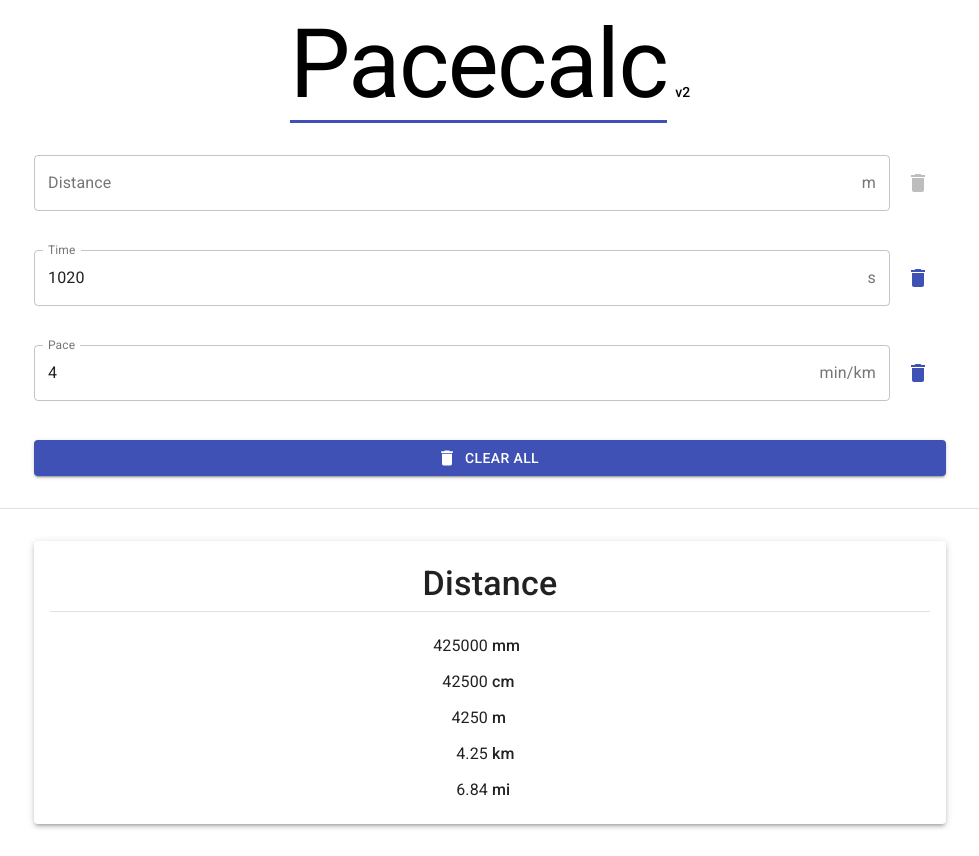
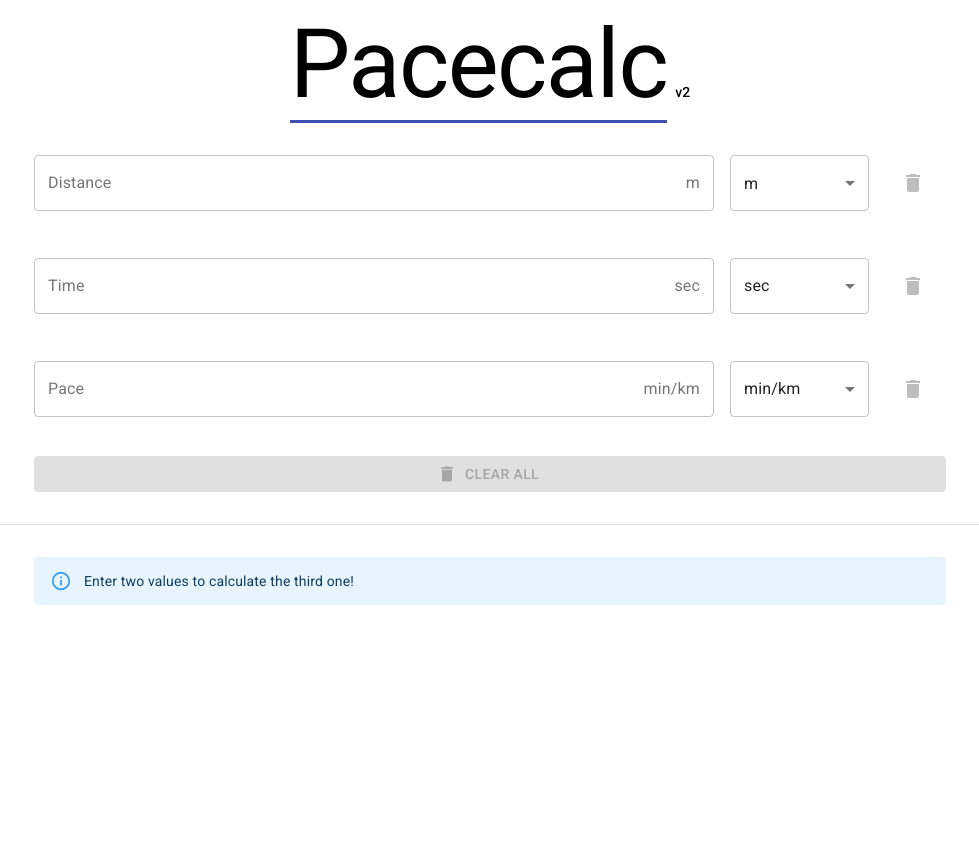
Before and after one commit to tobipch/pacecalc, a React (Create React App) app: page / in a window 1280 px wide. Shown: the whole page, without its empty margins (150-1129 px from the left). After the commit the page ends 800 px from the top, so only its background shows below. Built offline with nearby package versions, Linux system fonts and the light colour scheme.

Commit message:
Support multiple input formats selectable via select elements

```diff
--- a/src/App.js
+++ b/src/App.js
@@ -20,22 +20,27 @@ const useStyle = makeStyles(theme => ({
 
 const initialState = {
 	inputs: [
-		{inputName: "distance", inputValue:"", inputUnit:"m"},
-		{inputName: "time", inputValue:"1020", inputUnit:"s"},
-		{inputName: "pace", inputValue:"4", inputUnit:"min/km"}
+		{inputName:"distance", inputValue:"", inputUnit:"m", normalizedValue:null},
+		{inputName:"time", inputValue:"", inputUnit:"sec", normalizedValue:null},
+		{inputName:"pace", inputValue:"", inputUnit:"min/km", normalizedValue:null}
 	],
-	inputsWithValue: ["time", "pace"]
+	inputsWithValue: []
 }
 
 const units = {
 	distance: [
-		{unit:"m", inputHelper:""}
+		{unit:"m", inputHelper:"", normalize: val => val},
+		{unit:"km", inputHelper:"", normalize: val => val*1000},
+		{unit:"mi", inputHelper:"", normalize: val => val*1000*1.609344}
 	],
 	time: [
-		{unit:"s", inputHelper:""}
+		{unit:"sec", inputHelper:"", normalize: val => val},
+		{unit:"min", inputHelper:"", normalize: val => val*60},
+		{unit:"h", inputHelper:"", normalize: val => val*3600}
 	],
 	pace: [
-		{unit:"min/km", inputHelper:""}
+		{unit:"min/km", inputHelper:"", normalize: val => val},
+		{unit:"min/mi", inputHelper:"", normalize: val => val*1.609344}
 	]
 }
 
@@ -44,14 +49,18 @@ const App = props => {
 	const [inputs, setInputs] = useState(initialState.inputs);
 	const [inputsWithValue, setInputsWithValue] = useState(initialState.inputsWithValue);
 
-	const updateInputHandler = (event, inputName, inputValid) => {
+	const updateInputHandler = (event, inputName) => {
 		// Update input values
 		const inputCopy = [...inputs];
 		const inputIndex = inputCopy.findIndex(el => el.inputName === inputName);
+		const newInputUnit = inputCopy.find(el => el.inputName === inputName).inputUnit;
+		const newInputUnitInfos = units[inputName].find(el => el.unit === newInputUnit);
 		inputCopy[inputIndex] = {
 			inputName:inputName,
 			inputValue:event.target.value,
-			inputUnit:inputCopy.find(el => el.inputName === inputName).inputUnit};
+			inputUnit:newInputUnit,
+			normalizedValue:newInputUnitInfos === undefined ? null : newInputUnitInfos.normalize(event.target.value)
+		};
 		setInputs(inputCopy);
 
 		// Update list containing inputs who have value
@@ -78,6 +87,15 @@ const App = props => {
 		setInputsWithValue(inputsWithValueCopy);
 	}
 
+	const updateUnit = (unitName, inputName) => {
+		// Update inputUnit of according inputName
+		const inputCopy = [...inputs];
+		const inputIndex = inputCopy.findIndex(el => el.inputName === inputName);
+		inputCopy[inputIndex].inputUnit = unitName;
+		inputCopy[inputIndex].normalizedValue = units[inputName].find(el => el.unit === unitName).normalize(inputCopy[inputIndex].inputValue);
+		setInputs(inputCopy);
+	}
+
 	return (
 		<div className="App">
 			<Header />
@@ -85,6 +103,7 @@ const App = props => {
 				<InputContainer
 					updateInput={updateInputHandler}
 					clearInput={clearInputHandler}
+					updateUnit={updateUnit}
 					units={units}
 					inputs={inputs}
 				/>
--- a/src/Components/InputContainer/InputContainer.js
+++ b/src/Components/InputContainer/InputContainer.js
@@ -1,22 +1,78 @@
 import React from 'react';
-// import Select from "@material-ui/core/Select";
+import {makeStyles} from "@material-ui/core/styles";
+import Grid from "@material-ui/core/Grid";
+import Select from "@material-ui/core/Select";
+import MenuItem from "@material-ui/core/MenuItem";
+import IconButton from "@material-ui/core/IconButton";
+import DeleteIcon from "@material-ui/icons/Delete";
 
 // Components
 import InputField from "./InputField/InputField";
 
+const useStyles = makeStyles(theme => ({
+	iconButton: {
+		height:56,
+		width:56
+	},
+	unitSelect: {
+		height:56,
+		width:"100%"
+	}
+}));
+
 const InputContainer = props => {
+	const classes = useStyles();
 	const inputsToRender = props.inputs.map(input => {
-		const inputHelper = props.units[input.inputName].find(el => el.unit === input.inputUnit).inputHelper;
+		const applyingUnits = props.units[input.inputName];
+		const inputUnit = applyingUnits.find(el => el.unit === input.inputUnit);
+		const inputHelper = inputUnit === undefined ? null : inputUnit.inputHelper;
+
+		const selectItems = applyingUnits.map(unit => {
 			return (
+				<MenuItem
+					key={unit.unit}
+					value={unit.unit}>
+					{unit.unit}
+				</MenuItem>
+			)
+		})
+
+		return (
+			<Grid
+				container
+				key={input.inputName}
+				spacing={2}>
+				<Grid item xs={9}>
 					<InputField
-				key={input.inputName}
 						adornment={input.inputUnit}
 						value={input.inputValue}
 						inputName={input.inputName}
 						change={props.updateInput}
 						clearInput={props.clearInput}
-				inputHelper={inputHelper === "" ? null : inputHelper}
+						inputHelper={inputHelper == null ? null : inputHelper}
 					/>
+				</Grid>
+
+				<Grid item xs={2}>
+					<Select
+						className={classes.unitSelect}
+						variant="outlined"
+						value={input.inputUnit}
+						onChange={(event) => props.updateUnit(event.target.value, input.inputName)}>
+						{selectItems}
+					</Select>
+				</Grid>
+
+				<Grid item xs={1}>
+					<IconButton
+						className={classes.iconButton}
+						color="primary"
+						disabled={input.inputValue.length ? false : true}
+						onClick={() => props.clearInput(input.inputName)}>
+						<DeleteIcon />
+					</IconButton>
+				</Grid>
+			</Grid>
 		)
 	});
 
--- a/src/Components/InputContainer/InputField/InputField.js
+++ b/src/Components/InputContainer/InputField/InputField.js
@@ -3,8 +3,6 @@ import {makeStyles} from "@material-ui/core/styles";
 import Box from "@material-ui/core/Box";
 import Textfield from "@material-ui/core/TextField";
 import InputAdornment from '@material-ui/core/InputAdornment';
-import IconButton from "@material-ui/core/IconButton";
-import DeleteIcon from "@material-ui/icons/Delete";
 import FormControl from "@material-ui/core/FormControl";
 import FormHelperText from "@material-ui/core/FormHelperText";
 
@@ -15,14 +13,10 @@ const useStyles = makeStyles(theme => ({
 	},
 	inputField: {
 		textTransform:"capitalize",
-		height:"56px"
+		height:56
 	},
 	inputAdornment: {
 		textTransform:"lowercase"
-	},
-	iconButton: {
-		height:"56px",
-		width:"56px"
 	}
 }));
 
@@ -59,13 +53,6 @@ const InputField = props => {
 					className={classes.inputHelper}
 					error>{inputError ? inputErrorMessage : " "}</FormHelperText>
 			</FormControl>
-			<IconButton
-				className={classes.iconButton}
-				color="primary"
-				disabled={props.value.length ? false : true}
-				onClick={() => props.clearInput(props.inputName)}>
-				<DeleteIcon />
-			</IconButton>
 		</Box>
 	);
 };
--- a/src/Components/ResultContainer/ResultContainer.js
+++ b/src/Components/ResultContainer/ResultContainer.js
@@ -47,9 +47,9 @@ const ResultContainer = props => {
 
 	const inputs = [...props.inputs];
 	const missingInput = inputs.filter(el => !props.inputsWithValue.includes(el.inputName))[0].inputName;
-	const distance = inputs.find(el => el.inputName === "distance").inputValue;
-	const time = inputs.find(el => el.inputName === "time").inputValue;
-	const pace = inputs.find(el => el.inputName === "pace").inputValue;
+	const distance = inputs.find(el => el.inputName === "distance").normalizedValue;
+	const time = inputs.find(el => el.inputName === "time").normalizedValue;
+	const pace = inputs.find(el => el.inputName === "pace").normalizedValue;
 
 	const formats = {
 		distance:[
@@ -110,11 +110,23 @@ const ResultContainer = props => {
 			{
 				format:"min/km",
 				tooltip:"minutes per kilometre",
-				value:(time / (distance / 1000) / 60).toFixed(2)},
+				value:(time / (distance / 1000) / 60).toFixed(2)
+			},
 			{
 				format:"min/mi",
 				tooltip:"minutes per miles",
-				value:(time / (distance / 1000) / 60 * 1.609344).toFixed(2)}
+				value:(time / (distance / 1000) / 60 * 1.609344).toFixed(2)
+			},
+			{
+				format:"km/h",
+				tooltip:"kilometres per hour",
+				value:((distance * 1000) / (time * 3600)).toFixed(2)
+			},
+			{
+				format:"m/s",
+				tooltip:"metres per second",
+				value:(distance / time).toFixed(2)
+			}
 		]
 	}
 
```
Lines whose indentation alone changed are shown as unchanged.
